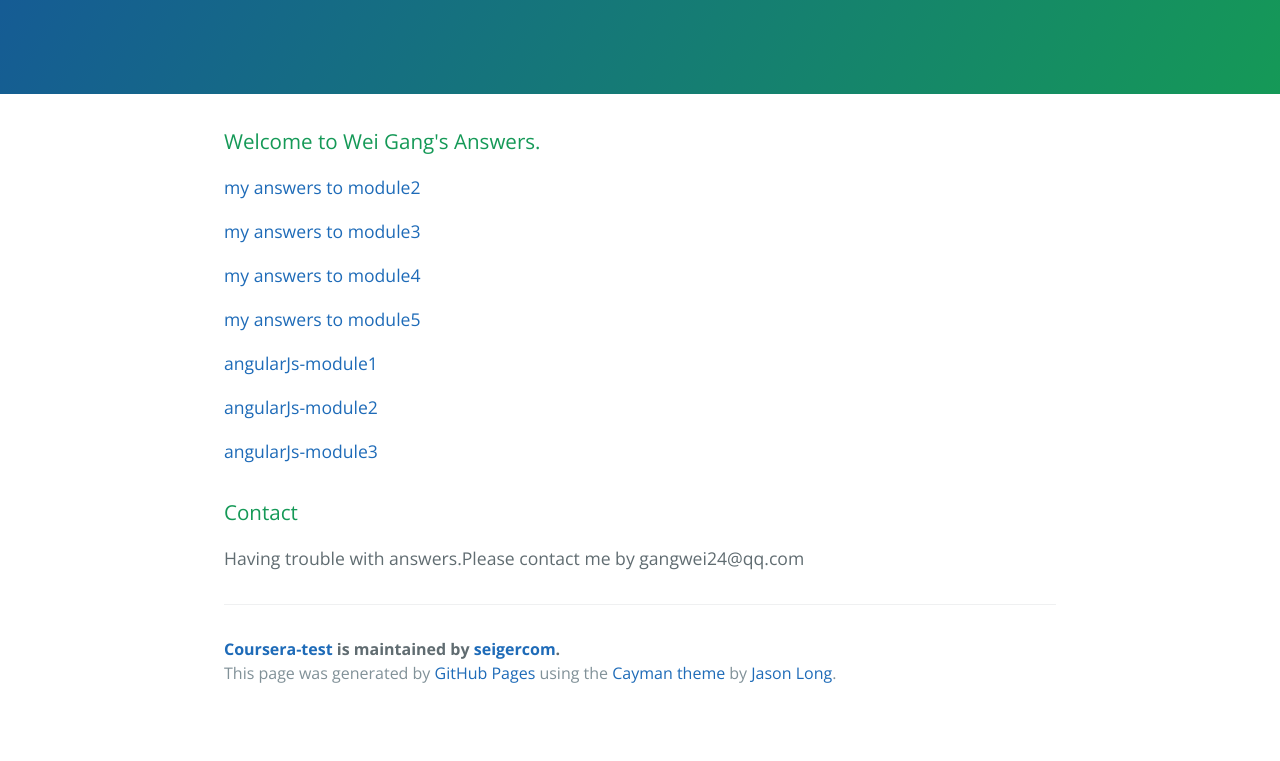
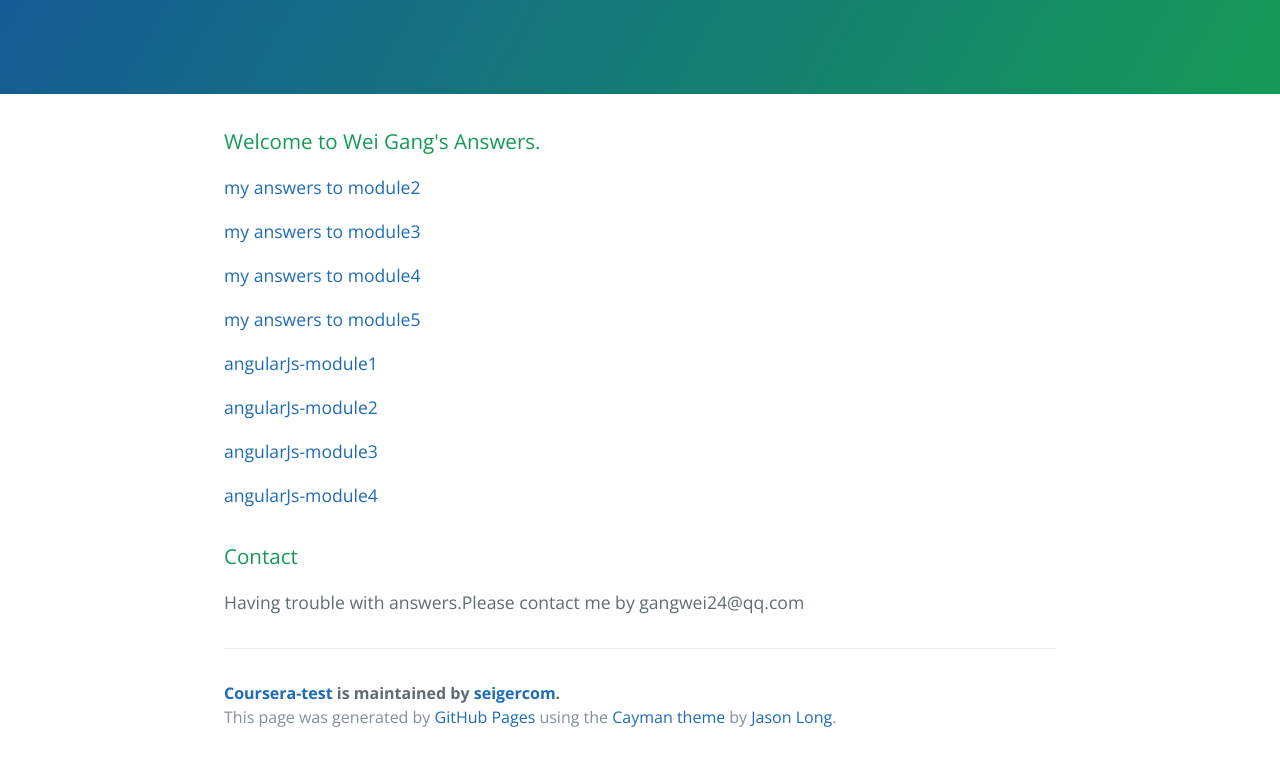
Before and after one commit to seigercom/coursera-test, a plain HTML site: page index.html in a window 1280 px wide. Shown: the part 176-937 px from the top of the page. Before the commit the page ends 893 px from the top, so only its background shows below. Drawn offline with nearby package versions, Linux system fonts and the light colour scheme.

Commit message:
Update index.html

```diff
--- a/index.html
+++ b/index.html
@@ -40,6 +40,9 @@
 <p>
   <a href='angularJs-module3/index.html'>angularJs-module3</a>
 </p>
+<p>
+  <a href='angularJs-module4/index.html'>angularJs-module4</a>
+</p>
 <h3>
 <a id="support-or-contact" class="anchor" href="#support-or-contact" aria-hidden="true"><span aria-hidden="true" class="octicon octicon-link"></span></a>Contact</h3>
 
```
